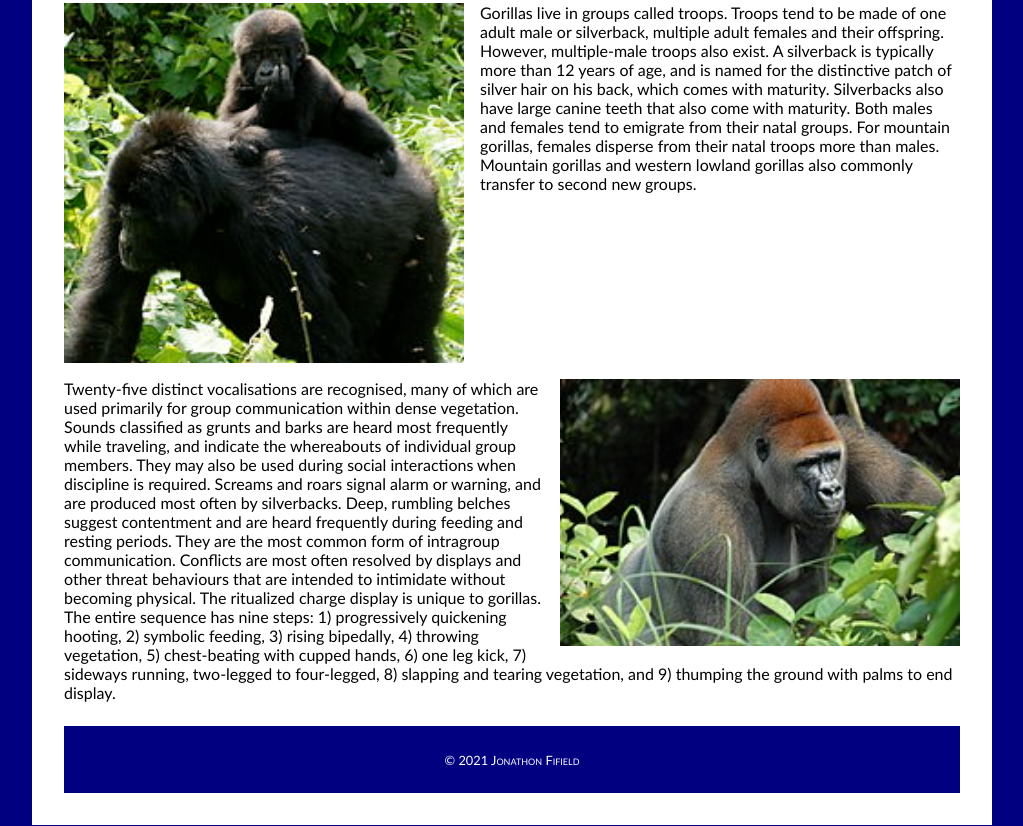
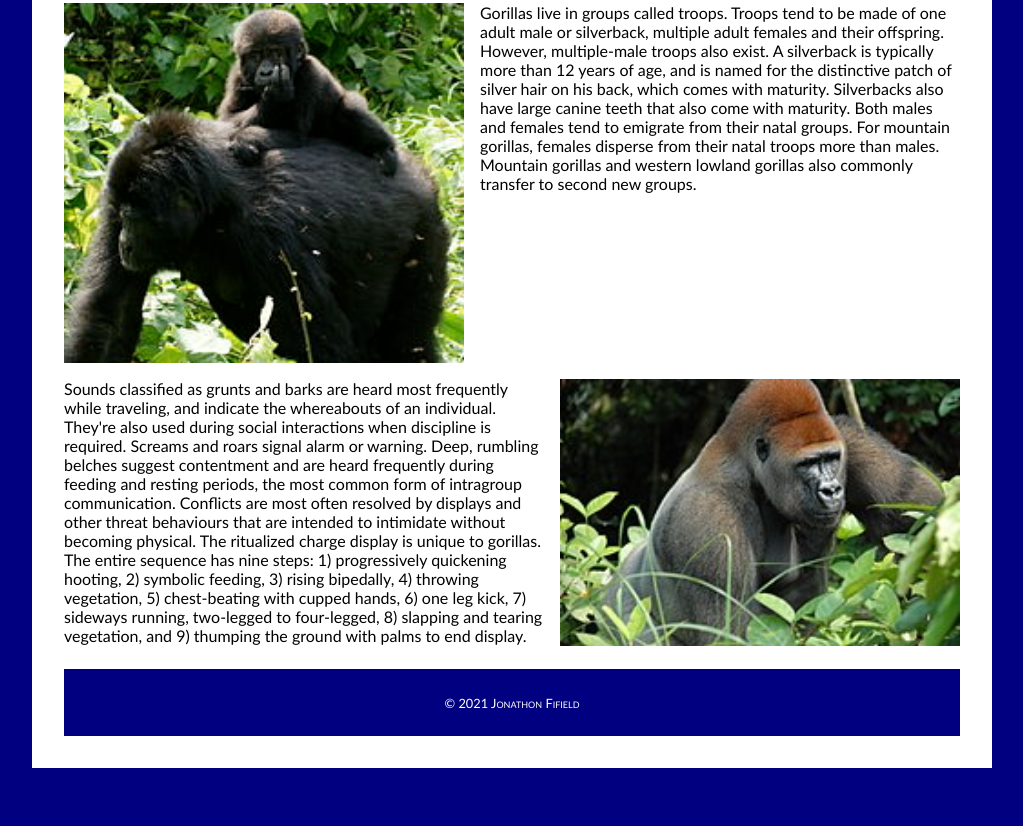
Before and after one commit to jfifield3/floatpractice, a plain HTML site: page index.html in a window 1280 px wide. Shown: the part 1514-2340 px from the top of the page, without its empty margins (128-1151 px from the left). After the commit the page ends 2283 px from the top, so only its background shows below. Drawn offline with Linux system fonts and the light colour scheme.

Commit message:
Add files via upload

```diff
--- a/index.html
+++ b/index.html
@@ -126,7 +126,7 @@
         <section>
             <img class="pimgRight" src="images/6.jpg">
             <p>
-                Twenty-five distinct vocalisations are recognised, many of which are used primarily for group communication within dense vegetation. Sounds classified as grunts and barks are heard most frequently while traveling, and indicate the whereabouts of individual group members. They may also be used during social interactions when discipline is required. Screams and roars signal alarm or warning, and are produced most often by silverbacks. Deep, rumbling belches suggest contentment and are heard frequently during feeding and resting periods. They are the most common form of intragroup communication. Conflicts are most often resolved by displays and other threat behaviours that are intended to intimidate without becoming physical. The ritualized charge display is unique to gorillas. The entire sequence has nine steps: 1) progressively quickening hooting, 2) symbolic feeding, 3) rising bipedally, 4) throwing vegetation, 5) chest-beating with cupped hands, 6) one leg kick, 7) sideways running, two-legged to four-legged, 8) slapping and tearing vegetation, and 9) thumping the ground with palms to end display.
+                Sounds classified as grunts and barks are heard most frequently while traveling, and indicate the whereabouts of an individual. They're also used during social interactions when discipline is required. Screams and roars signal alarm or warning. Deep, rumbling belches suggest contentment and are heard frequently during feeding and resting periods, the most common form of intragroup communication. Conflicts are most often resolved by displays and other threat behaviours that are intended to intimidate without becoming physical. The ritualized charge display is unique to gorillas. The entire sequence has nine steps: 1) progressively quickening hooting, 2) symbolic feeding, 3) rising bipedally, 4) throwing vegetation, 5) chest-beating with cupped hands, 6) one leg kick, 7) sideways running, two-legged to four-legged, 8) slapping and tearing vegetation, and 9) thumping the ground with palms to end display.
             </p>
         </section>
 
```
